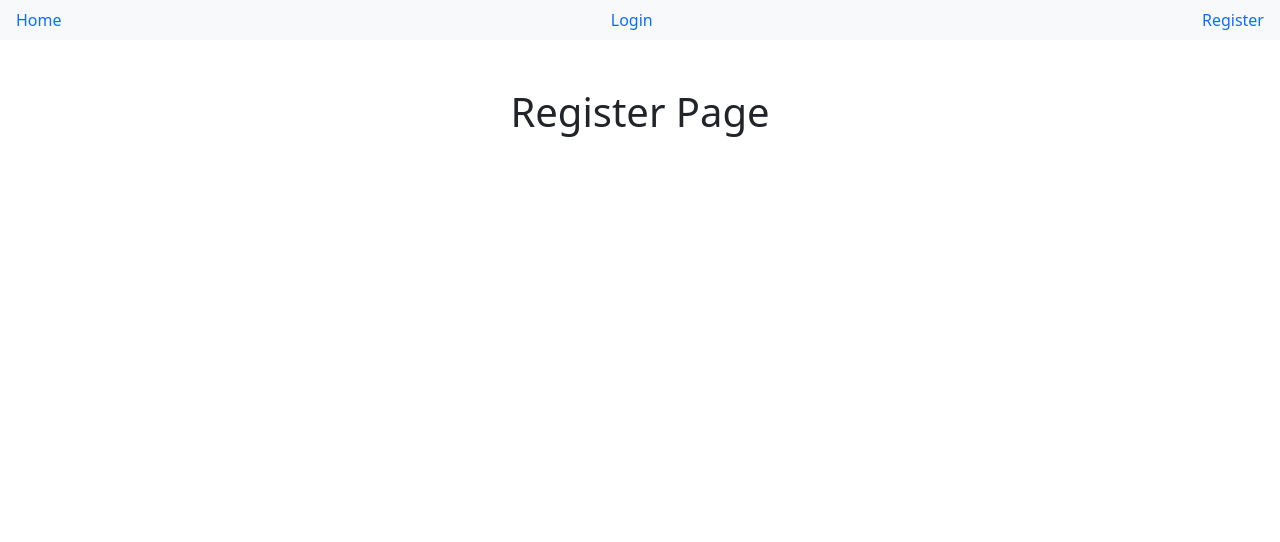
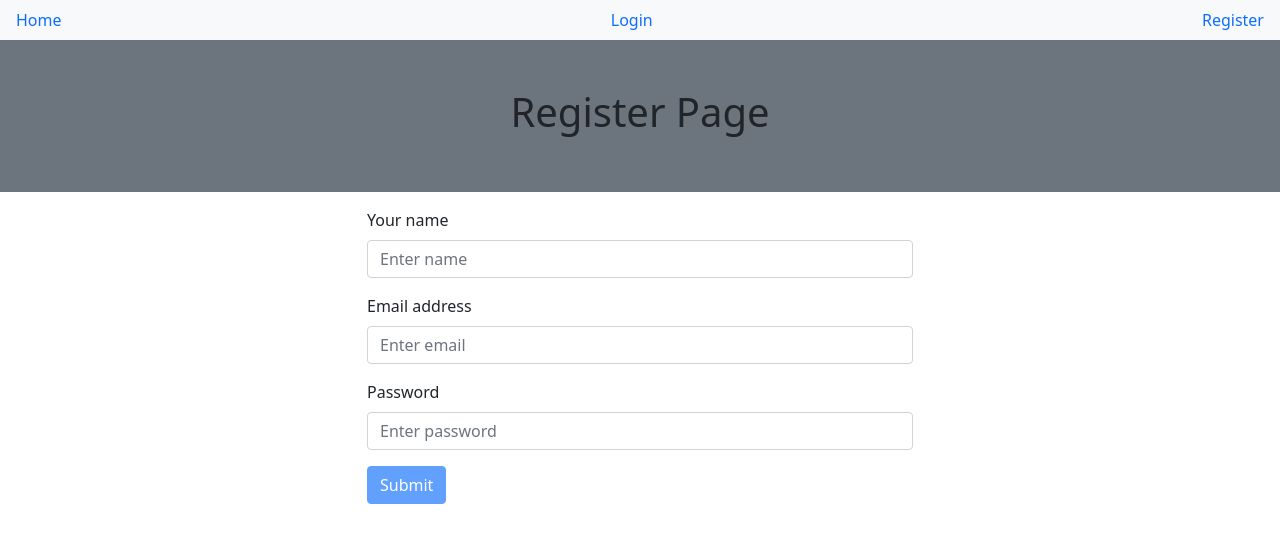
Before and after one commit to mahovsson/booking-app, a React (Create React App) app: page /register in a window 1280 px wide. Shown: the top 542 px of the page. Built offline with nearby package versions, Linux system fonts and the light colour scheme.

Commit message:
register form added

```diff
--- a/src/auth/Register.js
+++ b/src/auth/Register.js
@@ -1,6 +1,36 @@
+import React, { Fragment, useState } from 'react';
+import RegisterForm from '../components/RegisterForm';
+
 const Register = () => {
+	const [name, setName] = useState('');
+	const [email, setEmail] = useState('');
+	const [password, setPassword] = useState('');
+
+	const handleSubmit = async (e) => {
+		e.preventDefault();
+	};
+
 	return (
-		<div className='container-fluid h1 p-5 text-center'>Register Page</div>
+		<>
+			<div className='container-fluid bg-secondary p-5 text-center'>
+				<h1>Register Page</h1>
+			</div>
+			<div className='container'>
+				<div className='row'>
+					<div className='col-md-6 offset-md-3'>
+						<RegisterForm
+							handleSubmit={handleSubmit}
+							name={name}
+							setName={setName}
+							email={email}
+							setEmail={setEmail}
+							password={password}
+							setPassword={setPassword}
+						/>
+					</div>
+				</div>
+			</div>
+		</>
 	);
 };
 
--- /dev/null
+++ b/src/components/RegisterForm.js
@@ -0,0 +1,53 @@
+const RegisterForm = ({
+	handleSubmit,
+	name,
+	setName,
+	email,
+	setEmail,
+	password,
+	setPassword,
+}) => (
+	<form onSubmit={handleSubmit} className='mt-3'>
+		<div className='form-group mb-3'>
+			<label className='form-label'>Your name</label>
+			<input
+				type='text'
+				className='form-control'
+				placeholder='Enter name'
+				value={name}
+				onChange={(e) => setName(e.target.value)}
+			/>
+		</div>
+
+		<div className='form-group mb-3'>
+			<label className='form-label'>Email address</label>
+			<input
+				type='email'
+				className='form-control'
+				placeholder='Enter email'
+				value={email}
+				onChange={(e) => setEmail(e.target.value)}
+			/>
+		</div>
+
+		<div className='form-group mb-3'>
+			<label className='form-label'>Password</label>
+			<input
+				type='password'
+				className='form-control'
+				placeholder='Enter password'
+				value={password}
+				onChange={(e) => setPassword(e.target.value)}
+			/>
+		</div>
+
+		<button
+			disabled={!name || !email || !password}
+			className='btn btn-primary'
+		>
+			Submit
+		</button>
+	</form>
+);
+
+export default RegisterForm;
```
Also changed, not shown: 2 other files (tests, documents, lock files or other folders).
